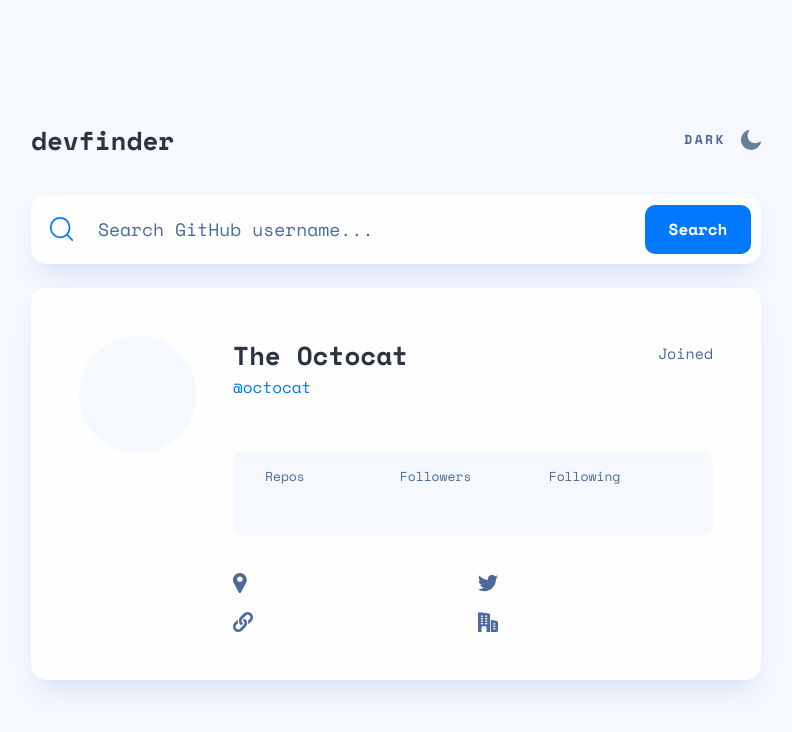
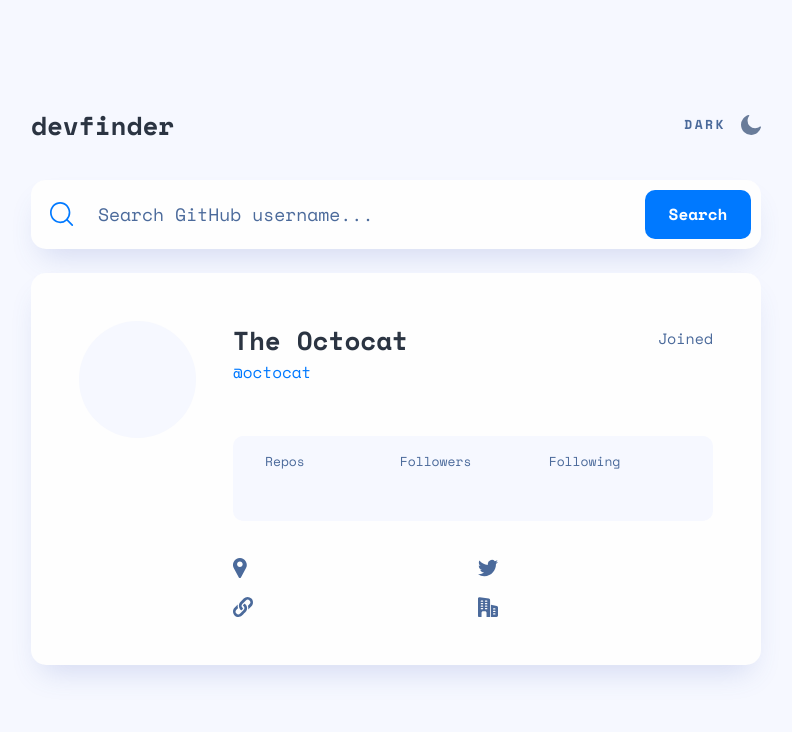
Before and after one commit to Yunie08/frontend-mentor-github-user-search-app, a plain HTML site: page index.html in a window 1280 px wide. Shown: the whole page, without its empty margins (244-1036 px from the left). Drawn offline with nearby package versions, Linux system fonts and the light colour scheme; no server answers; files whose address does not match are found by name.

Commit message:
test margin

```diff
--- a/css/style.css
+++ b/css/style.css
@@ -501,7 +501,7 @@
 
   .container {
     max-width: 73rem;
-    margin: 3rem 0;
+    margin: 3rem 0 6rem 0;
   }
   .user-info {
     column-gap: 3.7rem;
```
